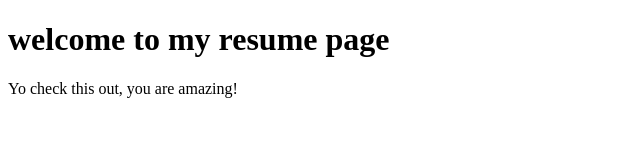
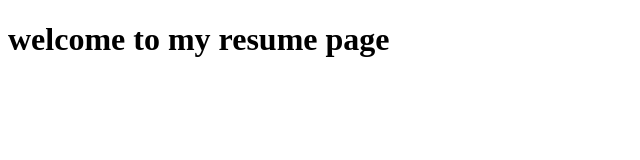
Before and after one commit to abdi-osmam/abdi-osman.github.io, a plain HTML site: page index.html in a window 1280 px wide. Shown: the whole page, without its empty margins (0-640 px from the left). Drawn offline with Linux system fonts and the light colour scheme.

Commit message:
initial commit

```diff
--- a/index.html
+++ b/index.html
@@ -6,6 +6,5 @@
 
   <body>
     <h1>welcome to my resume page</h1>
-    <p>Yo check this out, you are amazing!<p?>
   </body>
 </html>
```
